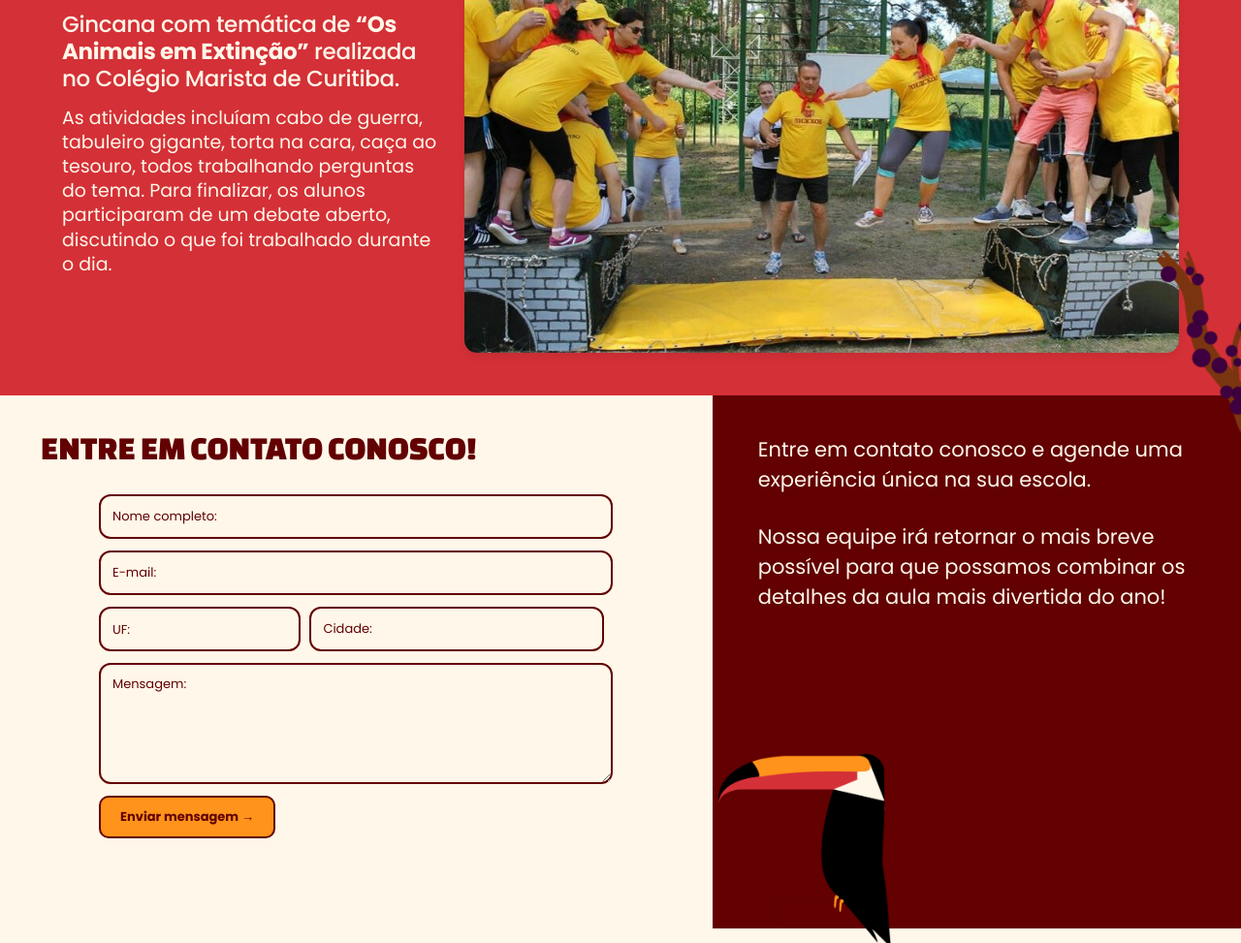
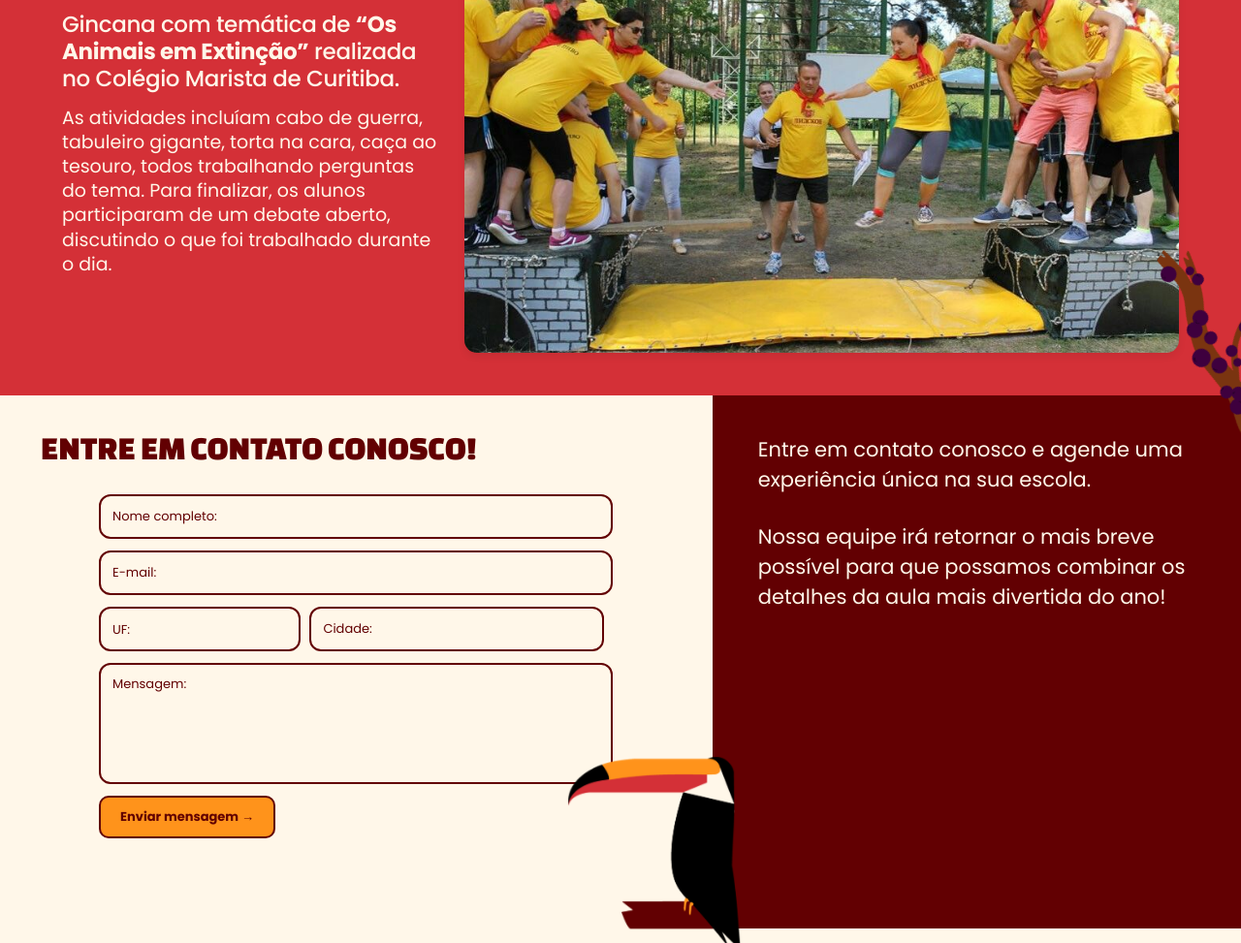
Before and after one commit to TalyssonDLF/Eco, a plain HTML site: page index.html in a window 1280 px wide. Shown: the part 2028-3001 px from the top of the page at 97% size. Drawn offline with Linux system fonts and the light colour scheme; a web font is replaced by a local one.

Commit message:
fix(desktop): ancora galho do tucano na borda do painel e atualiza cache do CSS

```diff
--- a/index.html
+++ b/index.html
@@ -7,7 +7,7 @@
 <title>ECO - Gincanas Escolares</title>
 <link rel="preconnect" href="https://fonts.googleapis.com"><link rel="preconnect" href="https://fonts.gstatic.com" crossorigin>
 <link href="https://fonts.googleapis.com/css2?family=Changa+One&family=Poppins:wght@400;500;600;700&display=swap" rel="stylesheet">
-<link rel="stylesheet" href="styles.css"><script src="script.js" defer></script>
+<link rel="stylesheet" href="styles.css?v=20261118-1146"><script src="script.js" defer></script>
 <link rel="icon" type="image/png" sizes="64x64" href="assets/eco-favicon.png?v=2">
 <link rel="shortcut icon" type="image/png" href="assets/eco-favicon.png?v=2">
 <meta property="og:site_name" content="ECO - Gincanas Escolares">
--- a/styles.css
+++ b/styles.css
@@ -469,9 +469,12 @@
     position: absolute;
     width: 178px;
     max-width: none;
-    left: 6px;
+    /* A extremidade do galho está a ~84% da largura do desenho. */
+    /* Posicionar o desenho 149px à esquerda encosta o galho na divisão do painel. */
+    left: -149px;
     right: auto;
-    bottom: -18px;
+    /* A ponta da cauda continua abaixo do galho; o galho termina na borda inferior. */
+    bottom: -21px;
     z-index: 110;
   }
 }
```
